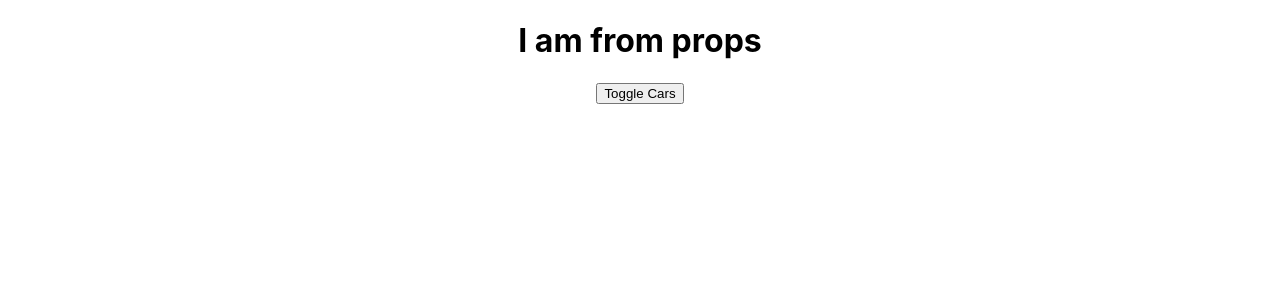
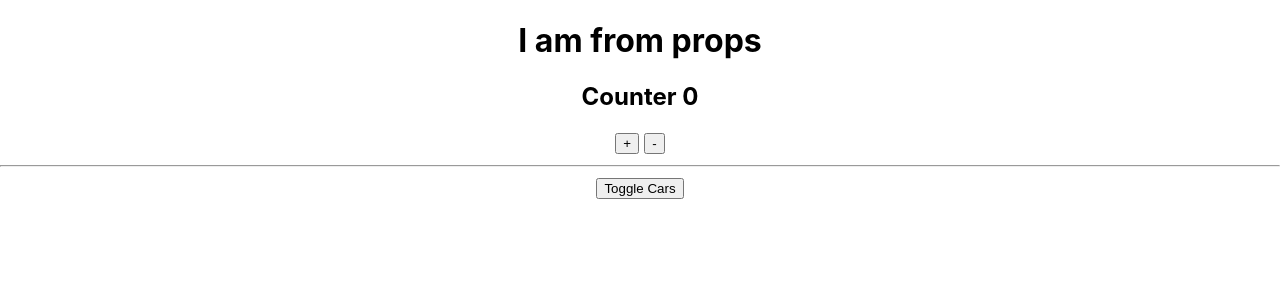
Before and after one commit to fragaLY/reactjs-training-theory, a React (Create React App) app in the folder react-theory/: page / in a window 1280 px wide. Shown: the top 300 px of the page. Built offline with nearby package versions, Linux system fonts and the light colour scheme.

Commit message:
Fragments

```diff
--- a/react-theory/src/App.js
+++ b/react-theory/src/App.js
@@ -2,6 +2,7 @@ import {Component} from 'react';
 import './App.scss';
 import Car from './Car/Car'
 import ErrorBoundary from "./ErrorBoundary/ErrorBoundary";
+import Counter from "./Counter/Counter";
 
 class App extends Component {
 
@@ -11,9 +12,9 @@ class App extends Component {
         this.state = {
             cars: [
                 {name: 'Ford', year: 2002},
-                {name: 'Lincoln', year: 2003},
-                {name: 'Zaporozec', year: 2004},
-                {name: 'Mazda', year: 2005}
+                // {name: 'Lincoln', year: 2003},
+                // {name: 'Zaporozec', year: 2004},
+                // {name: 'Mazda', year: 2005}
             ],
             title: props.title,
             showCars: false
@@ -112,6 +113,8 @@ class App extends Component {
             <div className="App">
                 {/*<h1>{this.state.title}</h1>*/}
                 <h1>{this.props.title}</h1>
+                <Counter/>
+                <hr/>
                 <button onClick={this.toggle}>Toggle Cars</button>
                 <div style={{
                     width: 400,
--- a/react-theory/src/App.scss
+++ b/react-theory/src/App.scss
@@ -15,13 +15,17 @@
 
 .App-header {
   background-color: #282c34;
-  min-height: 100vh;
+  min-height: 1vh;
   display: flex;
   flex-direction: column;
   align-items: center;
   justify-content: center;
-  font-size: calc(10px + 2vmin);
+  font-size: calc(10em + 2vmin);
   color: white;
+}
+
+button {
+  margin: 0.2em 0.2em 0.2em 0.2em;
 }
 
 .App-link {
--- a/react-theory/src/Car/Car.js
+++ b/react-theory/src/Car/Car.js
@@ -4,9 +4,9 @@ import classes from './Car.module.scss'
 const Car = props => {
     const inputClasses = [classes.input]
 
-    if (Math.random() > 0.7) {
-        throw new Error('Car random failed')
-    }
+    // if (Math.random() > 0.7) {
+    //     throw new Error('Car random failed')
+    // }
 
     if (props.name !== '') {
         inputClasses.push(classes.green)
--- a/react-theory/src/Car/Car.module.scss
+++ b/react-theory/src/Car/Car.module.scss
@@ -1,7 +1,7 @@
 .Car {
-    margin-bottom: 10px;
-    padding: 10px;
-    border-radius: 5px;
+    margin-bottom: 1em;
+    padding: 1em;
+    border-radius: 1em;
     transition: border, box-shadow .3s;
 }
 
@@ -14,14 +14,14 @@
 $color: green;
 
 .input.green {
-    border: 1px solid $color
+    border: 0.2em solid $color
 }
 
 .input.red {
-    border: 1px solid red
+    border: 0.2em solid red
 }
 
 .input.bold {
-    border: 2px solid green;
+    border: 1em solid green;
     font-weight: bold;
 }
--- /dev/null
+++ b/react-theory/src/Counter/Counter.js
@@ -0,0 +1,61 @@
+import React, {Component} from 'react';
+
+export default class Counter extends Component {
+
+    state = {
+        counter: 0
+    }
+
+    increment = () => {
+        this.setState({
+            counter: this.state.counter + 1
+        })
+    }
+
+    decrement = () => {
+        this.setState({
+            counter: this.state.counter - 1
+        })
+    }
+
+    render() {
+        // return (
+        //     <div>
+        //         <h2>Counter {this.state.counter}</h2>
+        //         <button onClick={this.increment}>+</button>
+        //         <button onClick={this.decrement}>-</button>
+        //     </div>
+        // )
+
+        // return [
+        //         <h2 key={'counter'}>Counter {this.state.counter}</h2>,
+        //         <button key={'increment'} onClick={this.increment}>+</button>,
+        //         <button key={'decrement'} onClick={this.decrement}>-</button>
+        //     ]
+
+        // return (
+        //     <React.Fragment>
+        //         <h2>Counter {this.state.counter}</h2>
+        //         <button onClick={this.increment}>+</button>
+        //         <button onClick={this.decrement}>-</button>
+        //     </React.Fragment>
+        // )
+
+        // return (
+        //     <Auxilliary>
+        //         <h2>Counter {this.state.counter}</h2>
+        //         <button onClick={this.increment}>+</button>
+        //         <button onClick={this.decrement}>-</button>
+        //     </Auxilliary>
+        // )
+
+        return (
+            <>
+                <h2>Counter {this.state.counter}</h2>
+                <button onClick={this.increment}>+</button>
+                <button onClick={this.decrement}>-</button>
+            </>
+        )
+
+    }
+}
--- /dev/null
+++ b/react-theory/src/HigherOrderComponent/Auxilliary.js
@@ -0,0 +1,5 @@
+const Auxilliary = (props) => {
+    return props.children
+}
+
+export default Auxilliary
```
